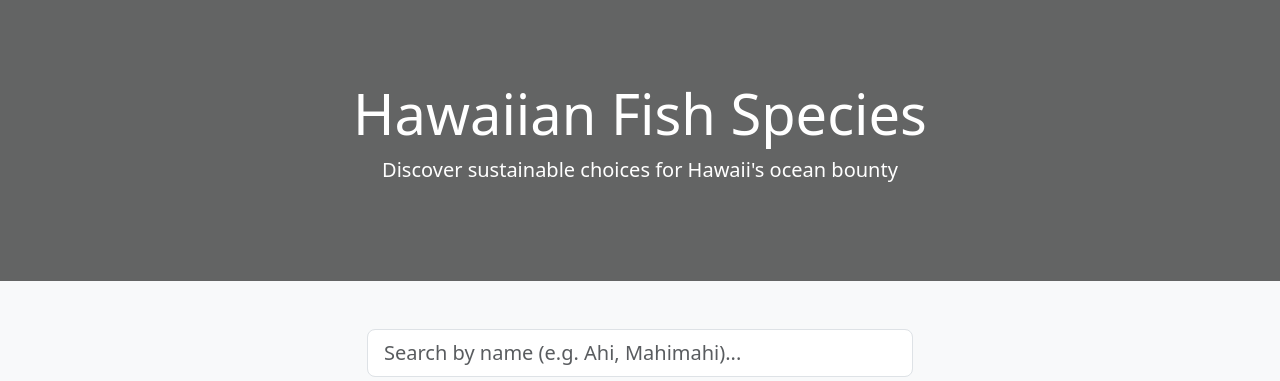
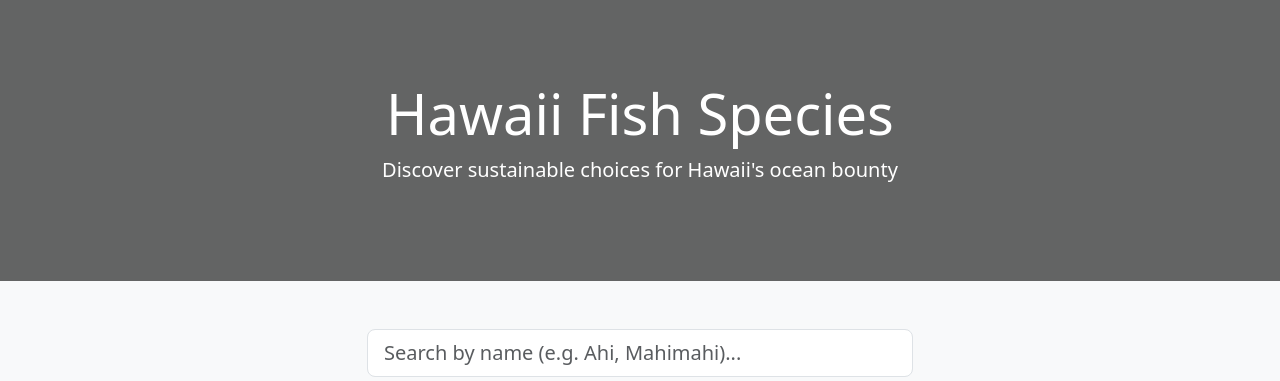
Before and after one commit to BrandonKoskie/cs401_fish_site, a Flask app: template api/templates/local_fish.html in a window 1280 px wide. Shown: the part 56-437 px from the top of the page. Run offline with Flask 3, Linux system fonts and the light colour scheme; the template is opened without the code that fills it, so the values that code supplies are empty; some libraries are stand-ins or nearby versions.

Commit message:
updated the routes.py and added the local_fish.html which now routes serves and is working!

```diff
--- a/api/routes.py
+++ b/api/routes.py
@@ -5,7 +5,7 @@ api_bp = Blueprint('api', __name__)
 # Route for the fish species html page
 @api_bp.route('/fish')
 def fish_page():
-    return render_template('fish.html')
+    return render_template('local_fish.html')
 
 # FishSpecies Model - now includes sustainability rating directly
 fish_species = [
--- a/api/templates/local_fish.html
+++ b/api/templates/local_fish.html
@@ -3,7 +3,7 @@
 <head>
     <meta charset="UTF-8">
     <meta name="viewport" content="width=device-width, initial-scale=1.0">
-    <title>Hawaiian Fish Species - Sustainable Seafood Guide</title>
+    <title>Hawaii Fish Species - Sustainable Seafood Guide</title>
     <link href="https://cdn.jsdelivr.net/npm/bootstrap@5.3.3/dist/css/bootstrap.min.css" rel="stylesheet">
     <style>
         body { background-color: #f8f9fa; padding-bottom: 50px; }
@@ -49,7 +49,7 @@
     <!-- Hero Section -->
     <div class="hero">
         <div class="container">
-            <h1 class="display-4">Hawaiian Fish Species</h1>
+            <h1 class="display-4">Hawaii Fish Species</h1>
             <p class="lead">Discover sustainable choices for Hawaii's ocean bounty</p>
         </div>
     </div>
```
